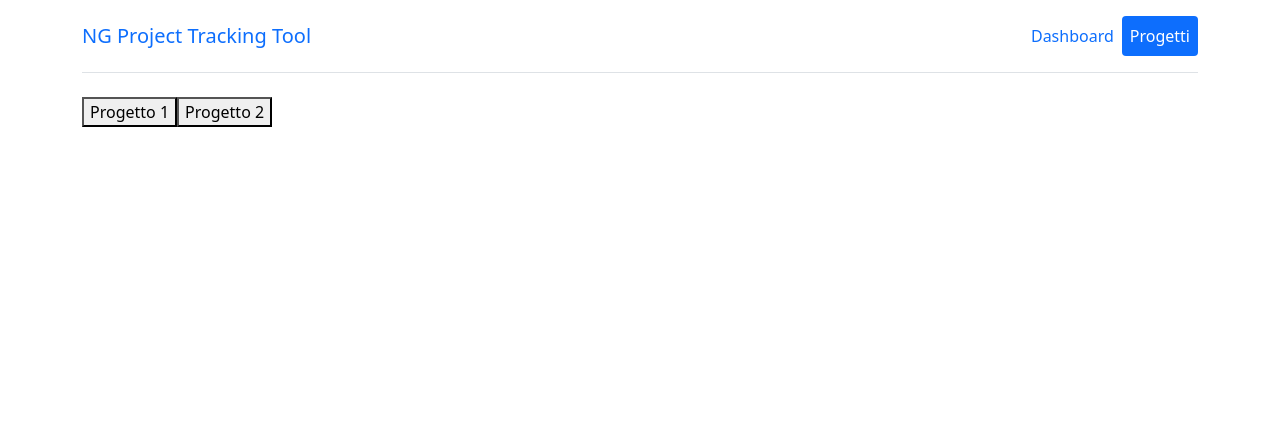
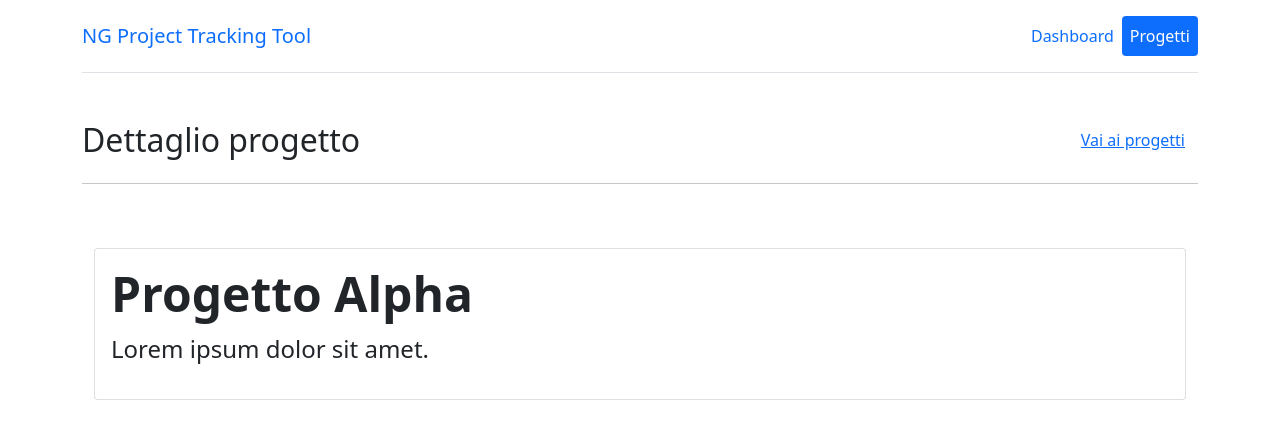
Before and after one commit to giglioDomenicoMirko/CorsoDevelhope-AngularApp-Sciuti, an Angular app: page /projects/detail/1 in a window 1280 px wide. Shown: the top 436 px of the page. Built offline with nearby package versions, Linux system fonts and the light colour scheme; data requests are answered from the project's data file.

Commit message:
Pipe Async per il nostro progetto

```diff
--- a/src/app/project/project-detail/project-detail.component.html
+++ b/src/app/project/project-detail/project-detail.component.html
@@ -1,3 +1,10 @@
+<ngprj-section-header
+    [title]="'Dettaglio progetto'"
+    [button]="{ label: 'Vai ai progetti', link: '/projects'}"
+></ngprj-section-header>
+
+<ng-container *ngIf="project$ | async as project">
+    <!-- <div class="container-fluid py-5" *ngIf="project"> -->
     <div class="container-fluid py-5" *ngIf="project">
         <div class="card">
             <div class="card-body">
@@ -6,6 +13,7 @@
             </div>
         </div>
     </div>
+</ng-container>
 
-<button routerLink="/projects/detail/1">Progetto 1</button>
-<button routerLink="/projects/detail/2">Progetto 2</button>
+<!-- <button routerLink="/projects/detail/1">Progetto 1</button>
+<button routerLink="/projects/detail/2">Progetto 2</button> -->
--- a/src/app/project/project-detail/project-detail.component.ts
+++ b/src/app/project/project-detail/project-detail.component.ts
@@ -1,7 +1,10 @@
-import { Component, Input, OnInit } from '@angular/core';
+import { Component, OnInit } from '@angular/core';
 import { ActivatedRoute, ParamMap } from '@angular/router';
+
+import { Observable } from 'rxjs';
+import { switchMap } from 'rxjs/operators';
+
 import { Project } from '@app/models/Project';
-import { switchMap } from 'rxjs/operators';
 import { ProjectService } from '../project.service';
 
 @Component({
@@ -11,7 +14,8 @@ import { ProjectService } from '../project.service';
 })
 export class ProjectDetailComponent implements OnInit {
 
-  @Input() project!: Project;
+  // @Input() project!: Project;
+  project$!: Observable<Project>;
 
   constructor(
     private activateRoute: ActivatedRoute,
@@ -19,9 +23,9 @@ export class ProjectDetailComponent implements OnInit {
     ) {  }
 
   ngOnInit(): void {
-    this.activateRoute.paramMap.pipe(
+    this.project$ = this.activateRoute.paramMap.pipe(
       switchMap((params: ParamMap) => this.projectService.get(+params.get('id')!))
-    ).subscribe(data => console.log(data))
+    )/* .subscribe(data => console.log(data)) */
   }
 
 }
```
Lines whose indentation alone changed are shown as unchanged.
